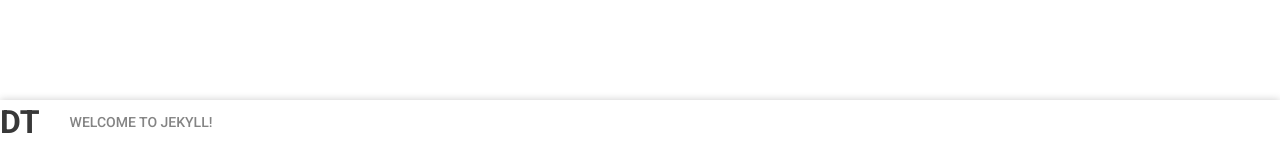
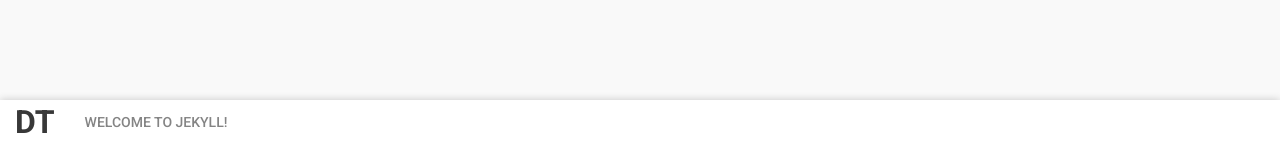
Before and after one commit to ginpro/ginpro.github.io, a Jekyll site: the page built from _posts/2015-10-03-welcome-to-jekyll.markdown, in a window 1280 px wide. Shown: the part 755-897 px from the top of the page. Built offline with Jekyll 4.4.1, drawn with Linux system fonts in a browser that asks for light colours.

Commit message:
fixed ui

```diff
--- a/_sass/_post-detail.scss
+++ b/_sass/_post-detail.scss
@@ -17,6 +17,8 @@
   bottom: 0px;
   display: block;
   z-index: 99;
+  padding: 0 15px;
+
 
   h1, h3 {
     padding: 0;
--- a/_sass/_setting.scss
+++ b/_sass/_setting.scss
@@ -50,6 +50,7 @@ body {
 	font-size: $font-size;
 	line-height: $line-height;
 	font-family: 'Roboto', sans-serif;
+	background: #F9F9F9;
 }
 
 .main-home{
```
